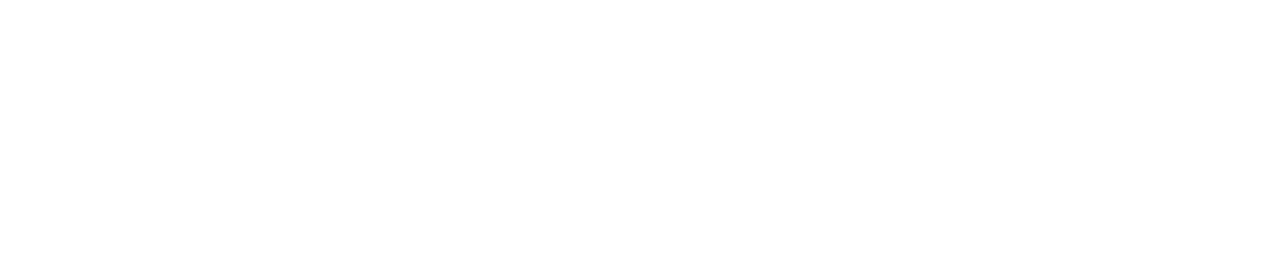
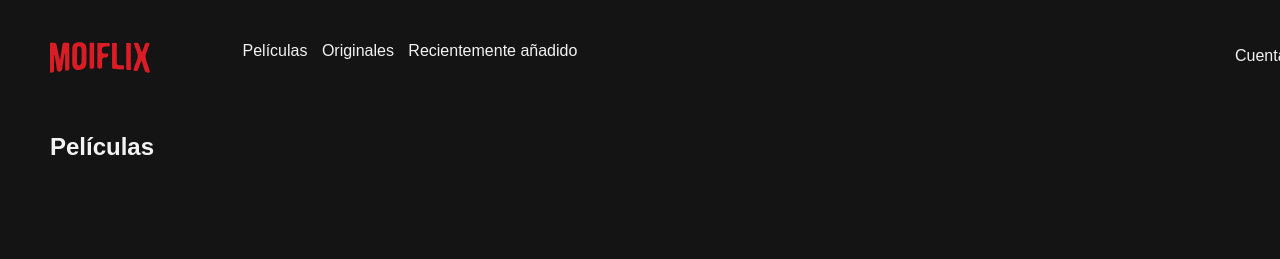
Before and after one commit to AntonioBogallo/moiflix, a website built with Vite: page src/index.html in a window 1280 px wide. Built offline with nearby package versions, Linux system fonts and the light colour scheme.

Commit message:
css y html

```diff
--- a/src/index.css
+++ b/src/index.css
@@ -0,0 +1,120 @@
+:root {
+  --primary: #141414;
+  --light: #f3f3f3;
+  --dark: #686868;
+}
+
+html,
+body {
+  width: 100vw;
+  min-height: 100vh;
+  margin: 0;
+  padding: 0;
+  background-color: var(--primary);
+  color: var(--light);
+  font-family: Arial, Helvetica, sans-serif;
+  box-sizing: border-box;
+  line-height: 1.4;
+}
+
+img {
+  max-width: 100%;
+}
+
+h1 {
+  padding-top: 60px;
+}
+
+.wrapper {
+  margin: 0;
+  padding: 0;
+}
+
+header {
+  padding: 40px 20px 0;
+  position: fixed;
+  top: 0;
+  display: grid;
+  grid-gap: 5px;
+  grid-template-columns: 1fr 4fr 1fr;
+  grid-template-areas: "nt mn mn sb . . . ";
+  background-color: var(--primary);
+  width: 100%;
+  margin-bottom: 0;
+}
+
+.netflixLogo {
+  grid-area: nt;
+  object-fit: cover;
+  width: 100px;
+  max-height: 100%;
+  padding-left: 30px;
+  padding-top: 0;
+}
+
+.netflixLogo img {
+  height: 35px;
+}
+
+#logo {
+  color: #e50914;
+  margin: 0;
+  padding: 0;
+}
+
+.main-nav {
+  grid-area: mn;
+  padding: 0 30px 0 20px;
+}
+
+.main-nav a {
+  color: var(--light);
+  text-decoration: none;
+  margin: 5px;
+}
+
+.main-nav a:hover {
+  color: var(--dark);
+}
+
+.sub-nav {
+  display: grid;
+  flex-direction: row;
+  width: 15px;
+  height: 15px;
+  grid-area: sb;
+  padding: 0 40px;
+}
+
+.sub-nav a {
+  color: var(--light);
+  text-decoration: none;
+  margin: 5px;
+}
+
+.sub-nav a:hover {
+  color: var(--dark);
+}
+
+.main-container {
+  padding: 50px;
+}
+
+.box {
+  display: grid;
+  grid-gap: 20px;
+  grid-template-columns: repeat(6, minmax(100px, 1fr));
+}
+
+.box a {
+  transition: transform 0.3s;
+}
+
+.box a:hover {
+  transition: transform 0.3s;
+  transform: scale(1.4);
+}
+
+.box img {
+  border-radius: 2px;
+}
--- a/src/index.html
+++ b/src/index.html
@@ -4,11 +4,44 @@
   <meta charset="UTF-8">
   <meta http-equiv="X-UA-Compatible" content="IE=edge">
   <meta name="viewport" content="width=device-width, initial-scale=1.0">
-  <title>Document</title>
+  <title>Moiflix</title>
   <link rel="stylesheet" href="./index.css">
   <script type="module" src="./index.js"></script>
 </head>
 <body>
-
+  <header>
+    <div class="netflixLogo">
+      <a id="logo" href="#home"><img src="./assets/moiflix-logo.svg" alt="Logo Moiflix"></a>
+    </div>
+    <div class="main-nav">
+      <a href="#movies">Películas</a>
+      <a href="#originals">Originales</a>
+      <a href="#">Recientemente añadido</a>
+    </div>
+    <div class="sub-nav">
+      <!-- <a href="#"><img src="./assets/lupa.svg" alt="Logo Moiflix"></a>
+      <a href="#"><img src="./assets/campana.svg" alt="Logo Moiflix"></a> -->
+      <a href="#">Cuenta</a>
+    </div>
+  </header>
+  <section class="main-container" >
+    <div class="location" id="home">
+        <h1 id="home">Películas</h1>
+        <div class="movies">
+          <a href=""><img src="" alt=""></a>
+          <a href=""><img src="" alt=""></a>
+          <a href=""><img src="" alt=""></a>
+          <a href=""><img src="" alt=""></a>
+          <a href=""><img src="" alt=""></a>
+          <a href=""><img src="" alt=""></a>
+          <a href=""><img src="" alt=""></a>
+          <a href=""><img src="" alt=""></a>
+          <a href=""><img src="" alt=""></a>
+          <a href=""><img src="" alt=""></a>
+          <a href=""><img src="" alt=""></a>
+          <a href=""><img src="" alt=""></a>
+        </div>
+    </div>
+  </section>
 </body>
 </html>
```
Also changed, not shown: src/assets/campana.svg (added), src/assets/lupa.svg (added), src/assets/moiflix-logo.svg (added), 1 other file.
